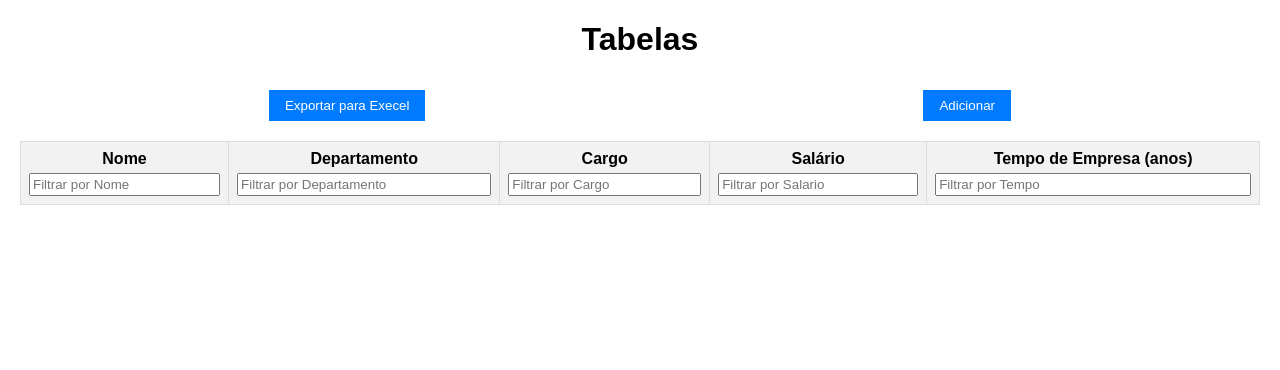
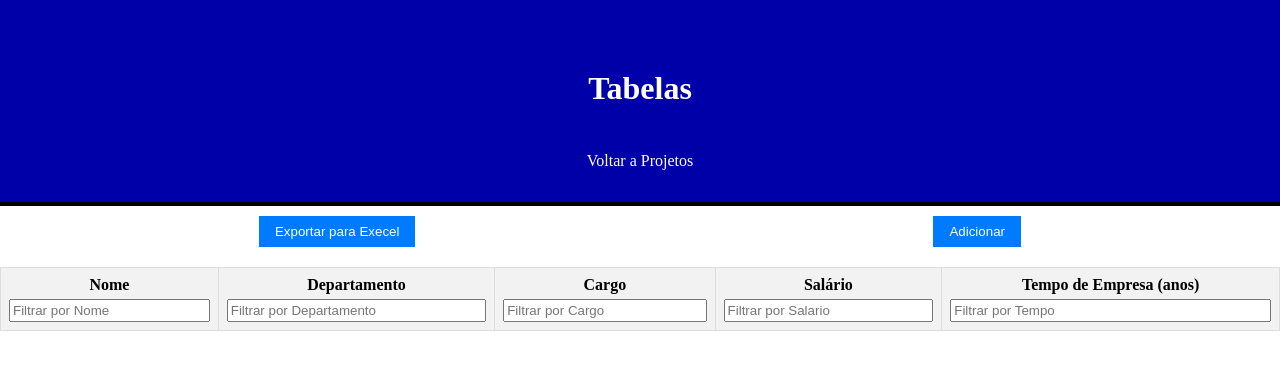
Before and after one commit to Ifartote/Programa--o, a plain HTML site: page Projetos/Projeto 3/projeto3.html in a window 1280 px wide. Drawn offline with Linux system fonts and the light colour scheme; no server answers.

Commit message:
Projeto 6

```diff
--- a/Projetos/Projeto 3/projeto3.css
+++ b/Projetos/Projeto 3/projeto3.css
@@ -1,17 +1,38 @@
-body{
-    font-family: Arial, Helvetica, sans-serif;
-    margin:20px;
-    position: relative;
-
+*{
+    margin: 0;
+    padding: 0;
+}
+.cabeçalho{
+  padding: 30px;
+  color:white;
+  background-color: rgb(0, 0, 169);
+  flex-flow:row wrap;
+  border-bottom: 4px solid black;
 }
 .topo{
-    text-align: center;
-
+  text-align: center;
+  margin-top: 40px;
 }
 .topo a{
     text-decoration: none;
-    color:black;
+    color: white;
 }
+.link{
+  text-align: center;
+  padding: 10px;
+  height: 10px;
+  margin-top:35px;
+}
+.link a{
+  color:white;
+  text-decoration: none;
+}
+.link a:hover{
+  padding:15px;
+  background-color:black;
+  border-radius:5px;
+}
+
 input[type="text"]{
     margin-top: 5px;
     padding: 2px;
--- a/Projetos/Projeto 3/projeto3.html
+++ b/Projetos/Projeto 3/projeto3.html
@@ -8,13 +8,16 @@
     <title>Tabela</title>
 </head>
 
-<body>
-    <div class="topo">
-        <a href="/index.html">
-            <h1>Tabelas</h1>
-        </a>
-    </div>
+<div class="cabeçalho">
 
+    <body>
+        <div class="topo">
+            <a href="/index.html"><h1>Tabelas</h1></a>
+          </div>
+          <div class="link">
+            <a href="/Projetos/projetos.html">Voltar a Projetos</a>
+          </div>
+        </div>
     <div style="display: flex; justify-content: space-evenly;">
         <button onclick="exportarParaExcel()">Exportar para Execel</button>
         <button onclick="adicionar()">Adicionar</button>
--- a/Projetos/Projeto 5/projeto5.js
+++ b/Projetos/Projeto 5/projeto5.js
@@ -25,7 +25,7 @@ document.addEventListener('DOMContentLoaded', function () {
 });
 
 document.addEventListener('DOMContentLoaded', function() {
-    const luzes = documentURI.querySelector('.semaforo div');
+    const luzes = document.querySelectorAll('.semaforo div');
     luzes.forEach(luz => {
         luz.addEventListener('click', () => {
             luzes.forEach(l => l.classList.remove('ativo'));
--- /dev/null
+++ b/Projetos/Projeto 6/projeto6.css
@@ -0,0 +1,34 @@
+*{
+    margin: 0;
+    padding: 0;
+}
+.cabeçalho{
+  padding: 30px;
+  color:white;
+  background-color: rgb(0, 0, 169);
+  flex-flow:row wrap;
+  border-bottom: 4px solid black;
+}
+.topo{
+  text-align: center;
+  margin-top: 40px;
+}
+.topo a{
+    text-decoration: none;
+    color: white;
+}
+.link{
+  text-align: center;
+  padding: 10px;
+  height: 10px;
+  margin-top:35px;
+}
+.link a{
+  color:white;
+  text-decoration: none;
+}
+.link a:hover{
+  padding:15px;
+  background-color:black;
+  border-radius:5px;
+}
```
Also changed, not shown: Projetos/Projeto 6/projeto6.html (added, +31 -0 lines), Projetos/projetos.css (+26 -35 lines), Projetos/projetos.html (+1 -0 lines).
